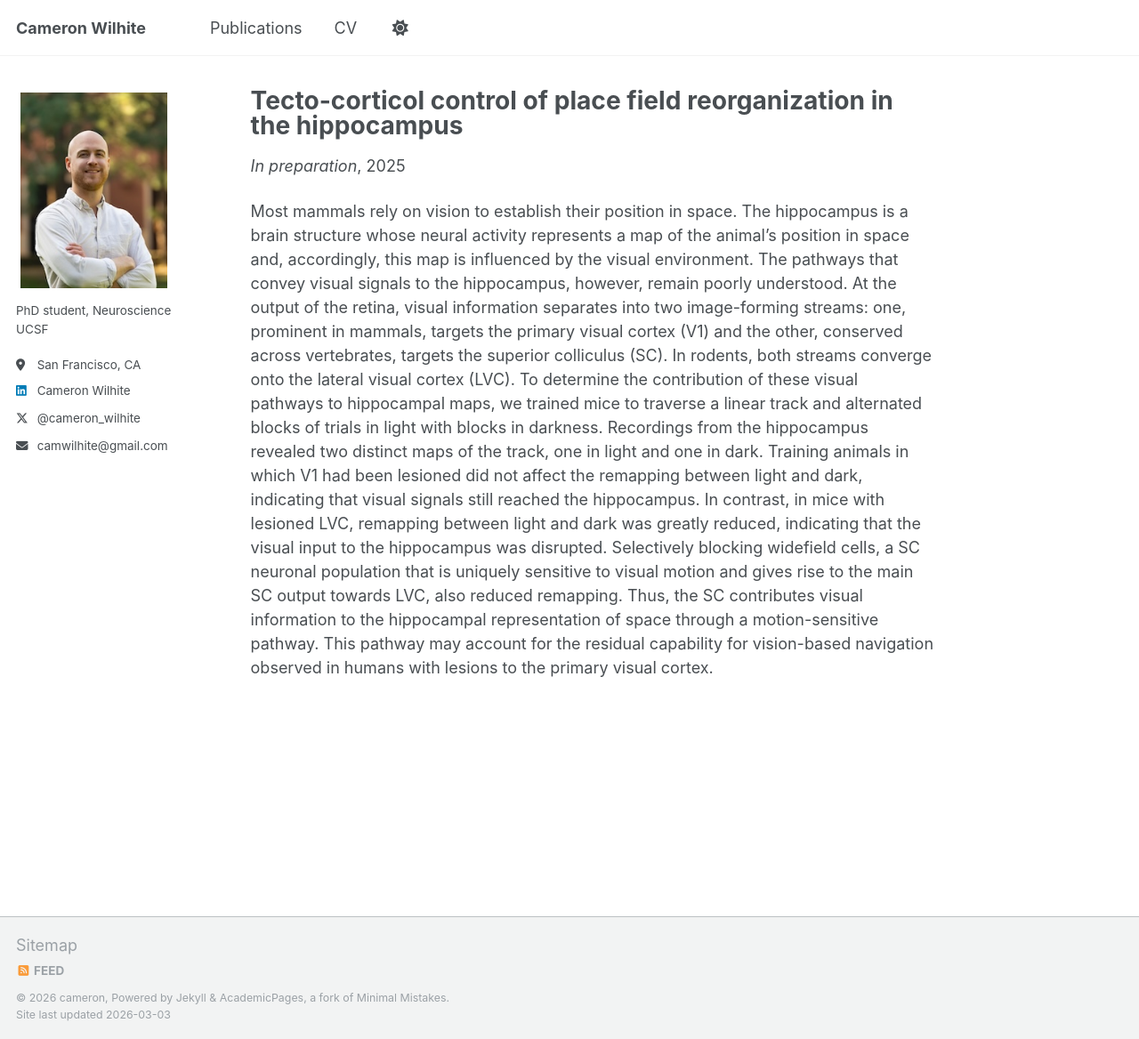
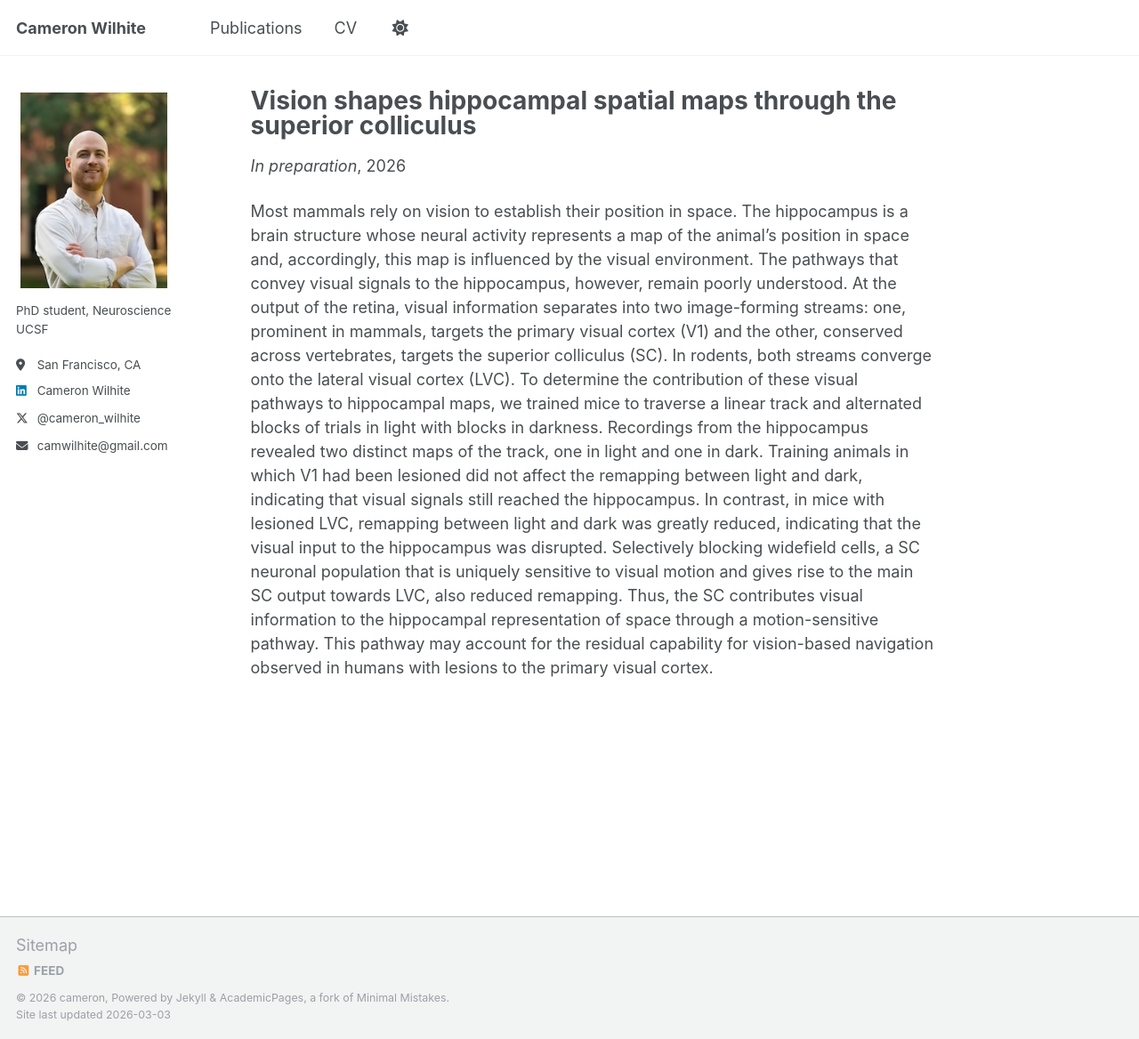
Before and after one commit to camwilhite/camwilhite.github.io, a Jekyll site: the page built from _publications/2025_Remapping.md, in a window 1280 px wide and 1168 px high. Shown: the whole window at 89% size. Built offline with Jekyll 4.4.1, drawn with Linux system fonts in a browser that asks for light colours; a script that is not in the unit is left out.

Commit message:
Update publication title and date for 2025 paper

```diff
--- a/_publications/2025_Remapping.md
+++ b/_publications/2025_Remapping.md
@@ -1,10 +1,10 @@
 ---
-title: "Tecto-corticol control of place field reorganization in the hippocampus"
+title: "Vision shapes hippocampal spatial maps through the superior colliculus"
 collection: publications
 category: manuscripts
 permalink: /publication/2025_Remapping
 excerpt: 'Josh Brenner\*, Sarah Ruediger\*, Cameron Wilhite\*, Yuta Senzai, Massimo Scanziani, Riccardo Beltramo'
-date: 2025-09-01
+date: 2026-01-01
 venue: 'In preparation'
 slidesurl:
 paperurl:
```
